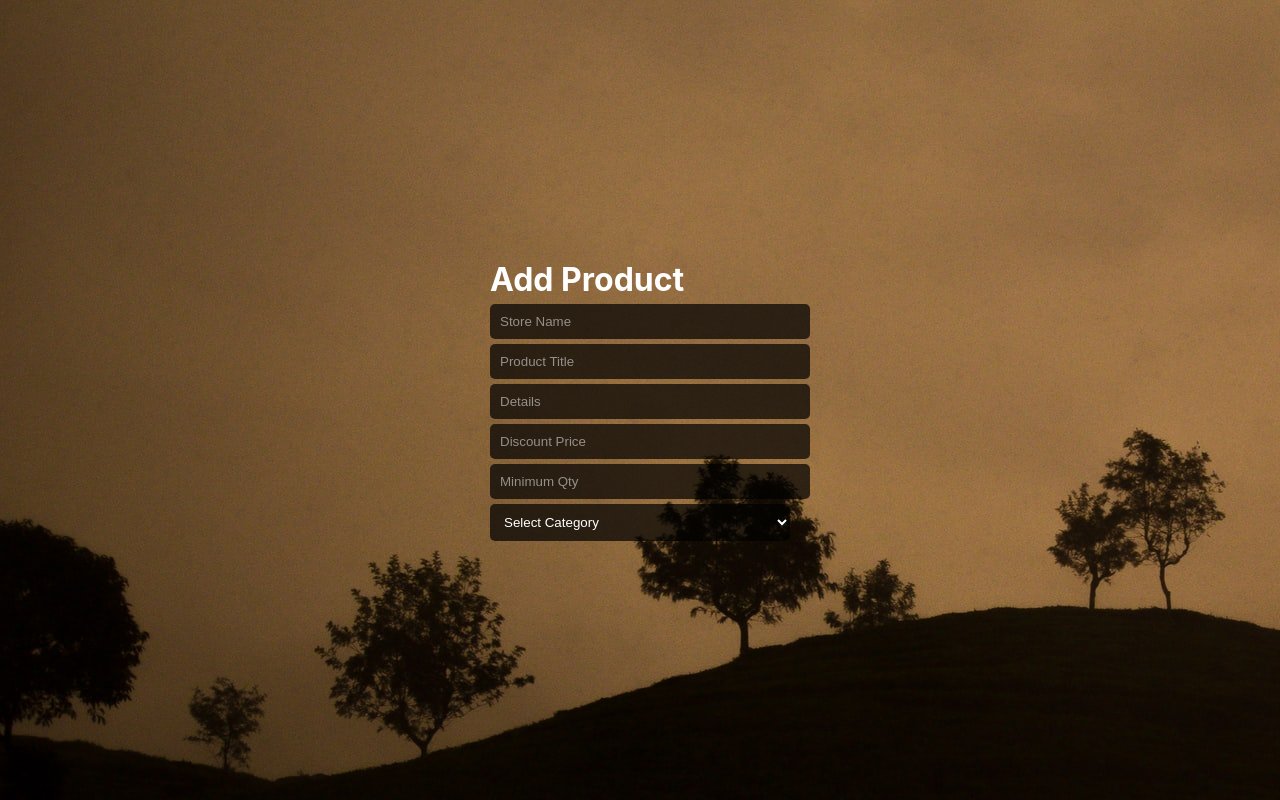
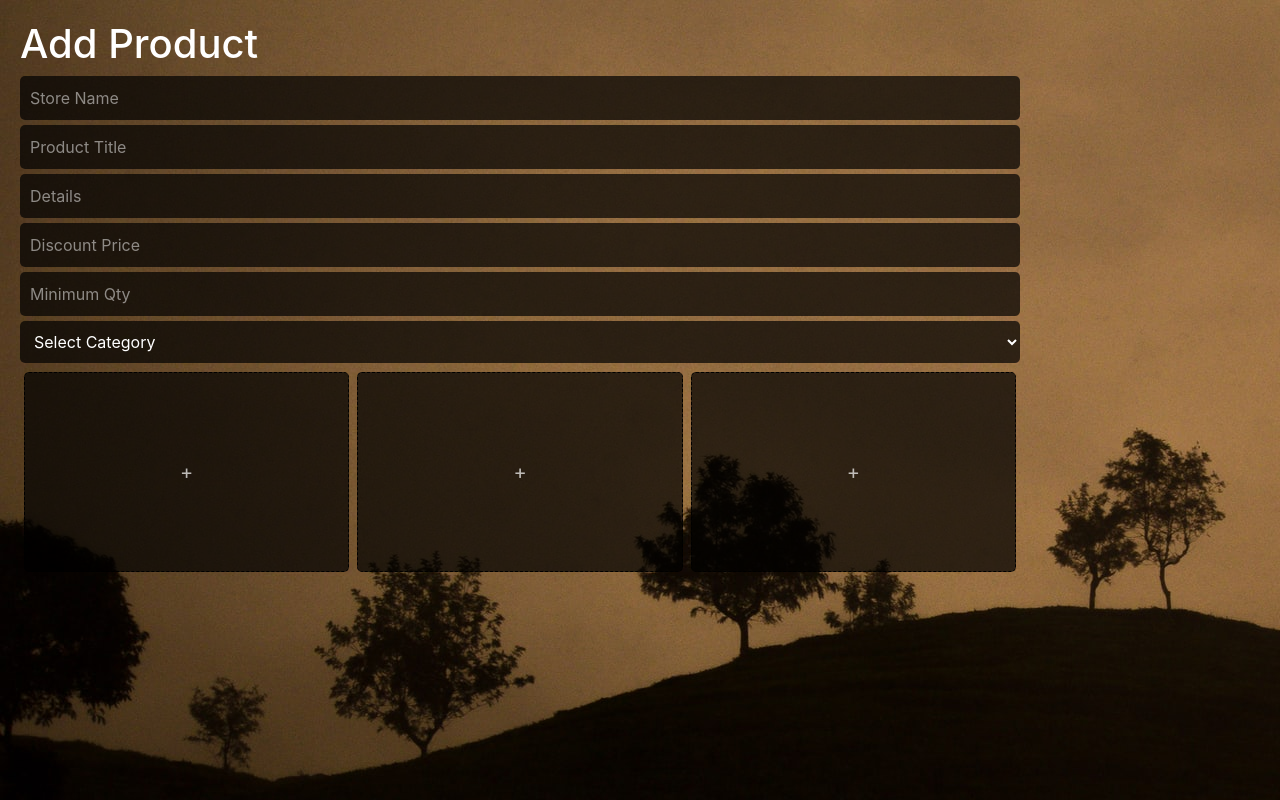
Before and after one commit to Bhavesh588/comprafaciladmin, a React (Create React App) app: page / in a window 1280 px wide. Built offline with nearby package versions, Linux system fonts and the light colour scheme.

Commit message:
Finishing some styles

```diff
--- a/public/index.html
+++ b/public/index.html
@@ -15,6 +15,10 @@
       user's mobile device or desktop. See https://developers.google.com/web/fundamentals/web-app-manifest/
     -->
         <link rel="manifest" href="%PUBLIC_URL%/manifest.json" />
+        <link
+            rel="stylesheet"
+            href="https://maxcdn.bootstrapcdn.com/bootstrap/4.0.0/css/bootstrap.min.css"
+        />
         <!--
       Notice the use of %PUBLIC_URL% in the tags above.
       It will be replaced with the URL of the `public` folder during the build.
@@ -38,6 +42,5 @@
 
       To begin the development, run `npm start` or `yarn start`.
       To create a production bundle, use `npm run build` or `yarn build`.
-    -->
-  </body>
+    --></body>
 </html>
--- a/src/App.scss
+++ b/src/App.scss
@@ -6,8 +6,9 @@
     height: 100%;
     width: 100%;
     position: absolute;
-    display: flex;
-    justify-content: center;
-    align-items: center;
+    // display: flex;
+    // justify-content: center;
+    // align-items: center;
     background-image: url('./assets/Background.jpg');
+    background-repeat: repeat-y;
 }
--- a/src/Components/Inputbox/Inputbox.scss
+++ b/src/Components/Inputbox/Inputbox.scss
@@ -8,6 +8,7 @@
         padding: 10px;
         border-radius: 5px;
         color: #fff;
+        box-sizing: border-box;
 
         &::placeholder {
             color: rgba($color: #fff, $alpha: 0.5);
--- a/src/Pages/AddProducts/AddProduct.js
+++ b/src/Pages/AddProducts/AddProduct.js
@@ -22,9 +22,39 @@ const AddProduct = () => {
                     <option value="Select 2">Select 2</option>
                     <option value="Select 3">Select 3</option>
                 </select>
-                {/* <span className='select_image'>
-                    <input type="file" className='choose' />
-                </span> */}
+            </div>
+            <div className="addproduct_img">
+                <div className="container">
+                    <div className="row">
+                        <div className="col-sm d-flex justify-content-center p-1">
+                            <input
+                                type="file"
+                                name="file"
+                                id="file"
+                                className="inputfile"
+                            />
+                            <label htmlFor="file">+</label>
+                        </div>
+                        <div className="col-sm d-flex justify-content-center p-1">
+                            <input
+                                type="file"
+                                name="file"
+                                id="file"
+                                className="inputfile"
+                            />
+                            <label htmlFor="file">+</label>
+                        </div>
+                        <div className="col-sm d-flex justify-content-center p-1">
+                            <input
+                                type="file"
+                                name="file"
+                                id="file"
+                                className="inputfile"
+                            />
+                            <label htmlFor="file">+</label>
+                        </div>
+                    </div>
+                </div>
             </div>
         </div>
     )
--- a/src/Pages/AddProducts/AddProduct.scss
+++ b/src/Pages/AddProducts/AddProduct.scss
@@ -1,6 +1,13 @@
 .addproduct {
+    position: absolute;
+    padding: 20px;
+
+    @media only screen and (max-width: 1000px) {
+        width: 100%;
+    }
+
     .addproduct_inner {
-        width: 300px;
+        width: 100%;
         // background-color: blue;
 
         .title {
@@ -16,38 +23,52 @@
             color: #fff;
         }
 
-        .select_image {
+        input::-webkit-outer-spin-button,
+        input::-webkit-inner-spin-button {
+            -webkit-appearance: none;
+            margin: 0;
+        }
+        input[type='number'] {
+            -moz-appearance: textfield;
+        }
+    }
+
+    .addproduct_img {
+        width: 1000px;
+
+        @media only screen and (max-width: 1000px) {
+            width: 100%;
+        }
+
+        .inputfile {
+            width: 0.1px;
+            height: 0.1px;
+            opacity: 0;
+            overflow: hidden;
+            position: absolute;
+            z-index: -1;
+        }
+
+        .inputfile + label {
+            font-size: 1.25em;
+            color: rgba($color: #fff, $alpha: 0.7);
+            background-color: rgba($color: #000000, $alpha: 0.7);
+            cursor: pointer;
             display: inline-block;
-            background-color: rgba($color: #000000, $alpha: 0.5);
-            border: 2px dashed rgba($color: #000000, $alpha: 0.7);
-            border-radius: 3px;
-            margin: 10px;
-            padding: 5px 8px;
+            margin: 5px 0;
+            width: 100%;
             height: 200px;
-            width: 100%;
-            outline: none;
-            white-space: nowrap;
-            cursor: pointer;
-            text-shadow: 1px 1px #fff;
-            font-weight: 700;
-            font-size: 10pt;
-            position: relative;
+            border-radius: 5px;
+            border: 1px dashed #000000;
+            display: flex;
+            align-items: center;
+            justify-content: center;
+            transition: 0.2s ease-in-out;
+        }
 
-            .choose {
-                position: absolute;
-                top: 0;
-                right: 0;
-                // min-width: 100%;
-                // min-height: 100%;
-                font-size: 100px;
-                text-align: right;
-                filter: alpha(opacity=0);
-                opacity: 0;
-                outline: none;
-                background: white;
-                cursor: inherit;
-                display: block;
-            }
+        .inputfile:focus + label,
+        .inputfile + label:hover {
+            background-color: rgba($color: #000000, $alpha: 0.8);
         }
     }
 }
```
Lines whose indentation alone changed are shown as unchanged.
